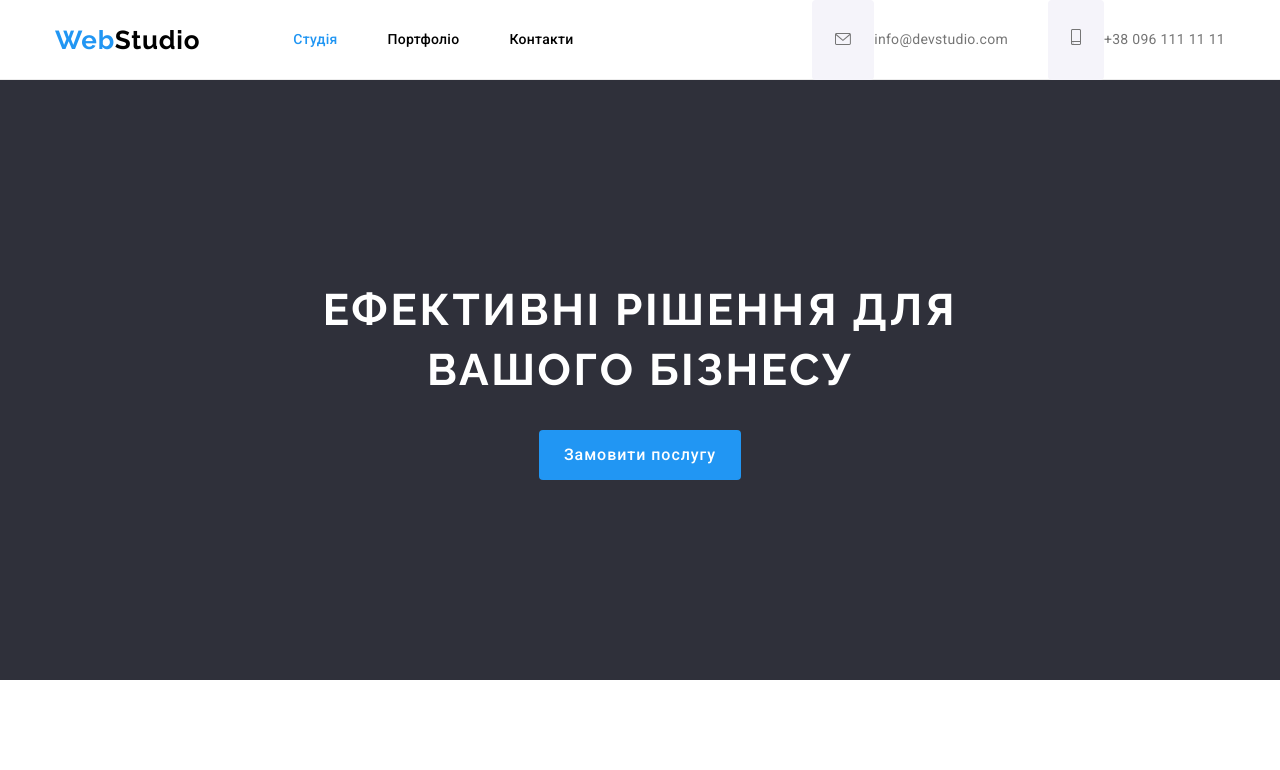
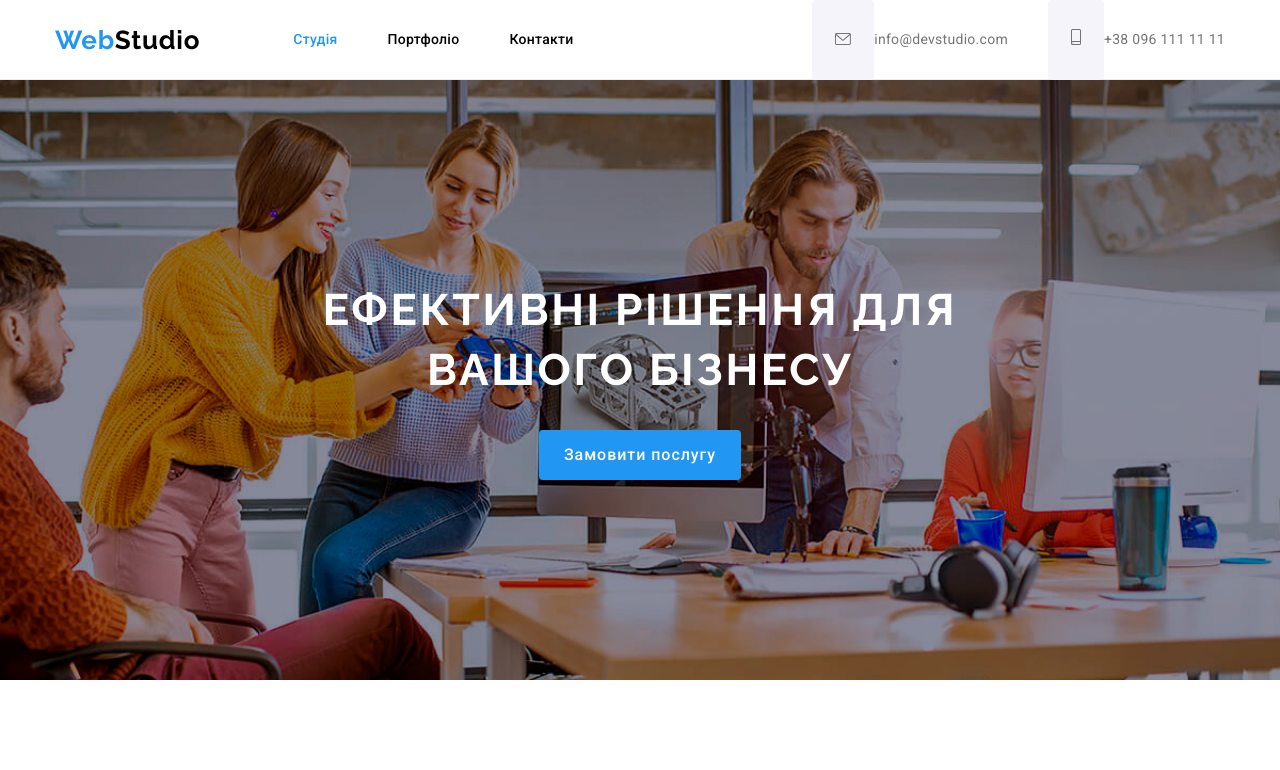
Before and after one commit to Dikhtiar-Tania96/goit-markup-hw-04, a plain HTML site: page index.html in a window 1280 px wide. Shown: the top 770 px of the page. Drawn offline with nearby package versions, Linux system fonts and the light colour scheme.

Commit message:
Додає фон зображення

```diff
--- a/css/styles.css
+++ b/css/styles.css
@@ -193,21 +193,17 @@
 
 
 .section {
-  /* height: 600px; */
   background-color: var(--background-color-black);
   text-align: center;
   padding-top: 200px;
   padding-bottom: 200px;
- 3 */
   background-image: url(../images/bg\ image.jpg);
   background-repeat: no-repeat;
   background-position: center;
   background-size: auto;
 }
-/* .link-button{
-    display: flex;
-    list-style: none;
-} */
+
+
 .list-button {
   padding-left: 0;
   margin-top: 0;
```
